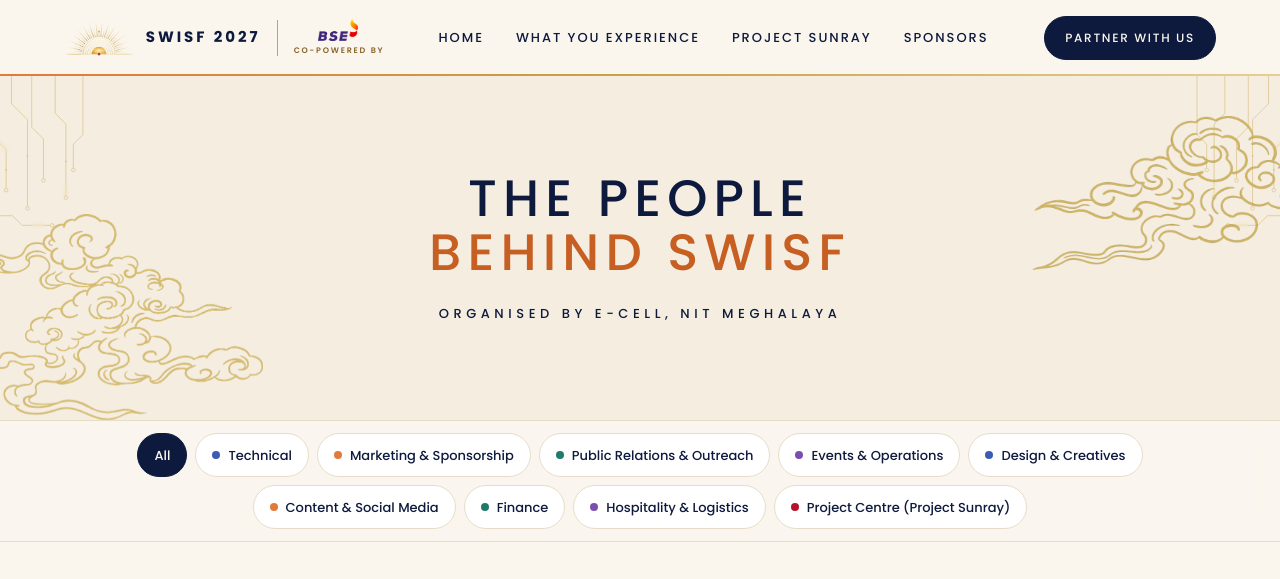
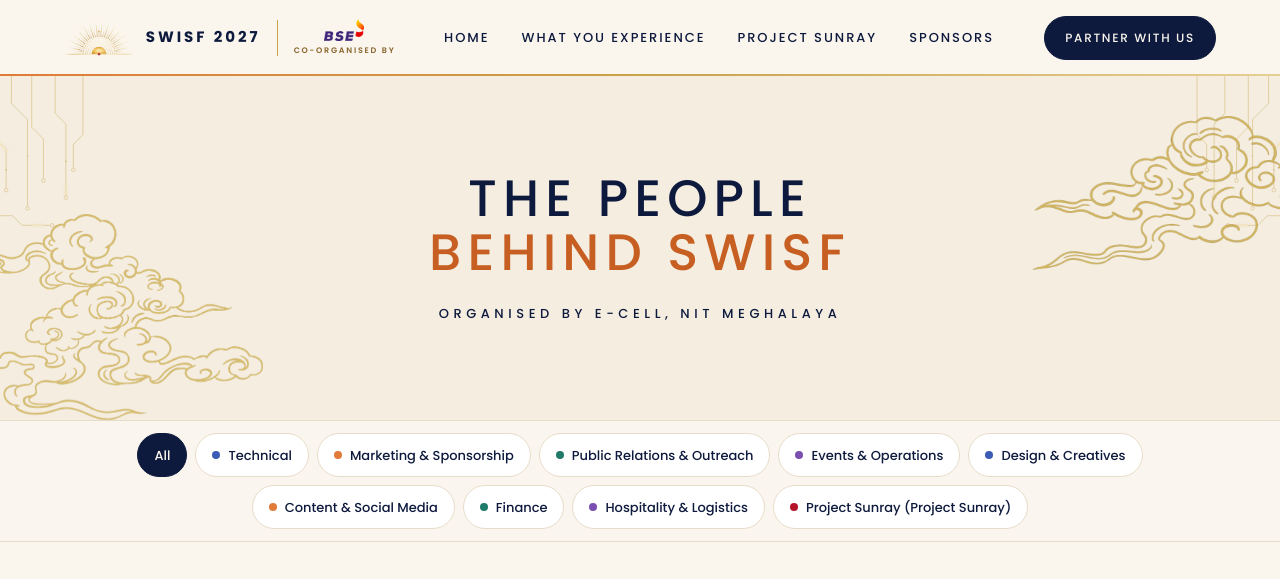
Before and after one commit to its-ruhul/swisf-2027, a React (Vite) app: page /team in a window 1280 px wide. Shown: the top 579 px of the page. Built offline with nearby package versions, Linux system fonts and the light colour scheme.

Commit message:
change co-powered to co-organised and project centre to project sunray

```diff
--- a/index.html
+++ b/index.html
@@ -6,7 +6,7 @@
     <title>SWISF 2027 | SUNRAY – World Innovation Summit &amp; Festival, Shillong</title>
     <meta
       name="description"
-      content="SUNRAY – World Innovation Summit &amp; Festival 2027 (SWISF 2027): three days of ideas, capital and celebration in Shillong, Meghalaya. Organised by E-Cell, NIT Meghalaya, co-powered by BSE."
+      content="SUNRAY – World Innovation Summit &amp; Festival 2027 (SWISF 2027): three days of ideas, capital and celebration in Shillong, Meghalaya. Organised by E-Cell, NIT Meghalaya, co-organised by BSE."
     />
     <meta name="theme-color" content="#0A1230" />
     <meta name="color-scheme" content="light" />
--- a/src/components/layout/Footer.tsx
+++ b/src/components/layout/Footer.tsx
@@ -86,7 +86,7 @@ export default function Footer() {
           </div>
         </div>
 
-        {/* Partners: organised by | co-powered by — logo left, label and name beside it */}
+        {/* Partners: organised by | co-organised by — logo left, label and name beside it */}
         <div className="mt-10 flex flex-col gap-6 border-t border-gold/25 pt-8 sm:mt-12 sm:flex-row sm:items-center sm:gap-10 sm:pt-10">
           <PartnerMark
             label="Regional Partner"
@@ -95,7 +95,7 @@ export default function Footer() {
           />
           <span aria-hidden="true" className="hidden h-14 w-px bg-gold/50 sm:block" />
           <PartnerMark
-            label="Co-powered by"
+            label="co-organised by"
             name="Bombay Stock Exchange"
             logo={
               <span className="flex h-12 w-full items-center justify-center rounded-lg bg-cream px-2">
--- a/src/components/sections/NextGeneration.tsx
+++ b/src/components/sections/NextGeneration.tsx
@@ -75,7 +75,7 @@ function SunriseCircle() {
   );
 }
 
-/** Project Sunray — The Next Generation (E-Cell's Project Centre). One screen tall on desktop. */
+/** Project Sunray — The Next Generation (E-Cell's Project Sunray). One screen tall on desktop. */
 export default function NextGeneration() {
   const { heading, lead, body, journeyLabel, quote, schools } = nextGeneration;
   return (
@@ -93,7 +93,7 @@ export default function NextGeneration() {
         <div className="grid items-center gap-12 lg:grid-cols-12 lg:gap-10">
           <div className="pl-12 sm:pl-16 lg:col-span-7 lg:pl-14">
             <Reveal>
-              <p className="eyebrow text-[11px] text-saffron-ink">Project Sunray · E-Cell Project Centre</p>
+              <p className="eyebrow text-[11px] text-saffron-ink">Project Sunray · E-Cell Project Sunray</p>
               <SectionHeading as="h1" id="sunray-heading" line1={heading.line1} line2={heading.line2} className="mt-2" />
             </Reveal>
             <Reveal delay={0.05}>
--- a/src/components/sections/Partners.tsx
+++ b/src/components/sections/Partners.tsx
@@ -14,7 +14,7 @@ import Reveal, { RevealItem } from '../ui/Reveal';
 import Seal, { MotifWatermark } from '../ui/Seal';
 import SectionHeading from '../ui/SectionHeading';
 
-/** Our Partners: co-powered by BSE, partner categories (coming soon), collaborate banner and logo wall. */
+/** Our Partners: co-organised by BSE, partner categories (coming soon), collaborate banner and logo wall. */
 export default function Partners() {
   const p = partnersPage;
   return (
@@ -33,7 +33,7 @@ export default function Partners() {
           <Seal motif="knot" meaning="Partnership" size="md" className="mb-1" />
         </Reveal>
 
-        {/* Co-powered by BSE */}
+        {/* co-organised by BSE */}
         <DividerLabel className="mt-12" as="h2">
           {p.coPoweredLabel}
         </DividerLabel>
--- a/src/components/ui/LogoLockup.tsx
+++ b/src/components/ui/LogoLockup.tsx
@@ -16,7 +16,7 @@ type LogoLockupProps = {
   className?: string;
 };
 
-/** SWISF emblem + "SWISF 2027" | gold divider | BSE logo over "Co-powered by". */
+/** SWISF emblem + "SWISF 2027" | gold divider | BSE logo over "co-organised by". */
 export default function LogoLockup({ tone = 'light', showBse = true, compactBse = false, homeLink = false, className }: LogoLockupProps) {
   const dark = tone === 'dark';
 
@@ -61,7 +61,7 @@ export default function LogoLockup({ tone = 'light', showBse = true, compactBse
                 dark ? 'text-gold-soft' : 'text-gold-ink',
               )}
             >
-              Co-powered by
+              co-organised by
             </span>
           </span>
         </span>
--- a/src/data/home.ts
+++ b/src/data/home.ts
@@ -29,7 +29,7 @@ export type IconItem = { icon: LucideIcon; accent: Accent; title: string; text:
 export const hero = {
   /** Set on four lines; the last two are drawn in the saffron-gold gradient */
   titleLines: ['World', 'Innovation', 'Summit &', 'Festival'],
-  coPowered: 'Co-powered by Bombay Stock Exchange',
+  coPowered: 'co-organised by Bombay Stock Exchange',
   /** Until registrations open, "Register" sends an email to the organisers */
   register: { label: 'Register Interest', subject: 'SWISF 2027 – Register my interest' },
   explore: { label: 'Explore SWISF', to: '/experience' },
@@ -46,7 +46,7 @@ export const hero = {
     'Investor Connect',
     'Concerts all three nights',
     'Eight states · One stage',
-    'Co-powered by BSE',
+    'co-organised by BSE',
   ],
 };
 
--- a/src/data/partners.ts
+++ b/src/data/partners.ts
@@ -16,7 +16,7 @@ import type { Accent } from '../lib/accents';
 
 export const partnersPage = {
   heading: { line1: 'Our', line2: 'Partners' },
-  coPoweredLabel: 'Co-powered by',
+  coPoweredLabel: 'co-organised by',
   coPowered: {
     name: 'BSE (Bombay Stock Exchange)',
     logo: bseLogo,
--- a/src/data/site.ts
+++ b/src/data/site.ts
@@ -90,7 +90,7 @@ export const seo = {
   home: {
     title: 'SWISF 2027 | SUNRAY – World Innovation Summit & Festival, Shillong',
     description:
-      'SUNRAY – World Innovation Summit & Festival 2027 brings founders, investors, students, policymakers and artists to Shillong, Meghalaya for three days of ideas, capital and celebration. Organised by E-Cell, NIT Meghalaya, co-powered by BSE.',
+      'SUNRAY – World Innovation Summit & Festival 2027 brings founders, investors, students, policymakers and artists to Shillong, Meghalaya for three days of ideas, capital and celebration. Organised by E-Cell, NIT Meghalaya, co-organised by BSE.',
   },
   experience: {
     title: 'What You Experience | SWISF 2027, Shillong',
@@ -100,12 +100,12 @@ export const seo = {
   sunray: {
     title: 'Project Sunray — The Next Generation | SWISF 2027',
     description:
-      'Through E-Cell’s Project Centre, SWISF 2027 reaches schools across Meghalaya and the Northeast. Students build, present and learn alongside founders and mentors.',
+      'Through E-Cell’s Project Sunray, SWISF 2027 reaches schools across Meghalaya and the Northeast. Students build, present and learn alongside founders and mentors.',
   },
   sponsors: {
-    title: 'Sponsors & Partners | SWISF 2027, co-powered by BSE',
+    title: 'Sponsors & Partners | SWISF 2027, co-organised by BSE',
     description:
-      'Co-powered by BSE. Partner with SUNRAY – World Innovation Summit & Festival 2027 as an associate, startup arena, festival, knowledge, hospitality or media partner.',
+      'co-organised by BSE. Partner with SUNRAY – World Innovation Summit & Festival 2027 as an associate, startup arena, festival, knowledge, hospitality or media partner.',
   },
   team: {
     title: 'Team | SWISF 2027 — E-Cell, NIT Meghalaya',
--- a/src/data/sunray.ts
+++ b/src/data/sunray.ts
@@ -1,12 +1,12 @@
 /**
- * Project Sunray — The Next Generation (E-Cell's Project Centre).
+ * Project Sunray — The Next Generation (E-Cell's Project Sunray).
  */
 import { BookOpen, Megaphone, Presentation, Wrench, type LucideIcon } from 'lucide-react';
 import type { Accent } from '../lib/accents';
 
 export const nextGeneration = {
   heading: { line1: 'The Next', line2: 'Generation' },
-  lead: 'Through E-Cell’s Project Centre, SWISF 2027 reaches schools across Meghalaya and the Northeast.',
+  lead: 'Through E-Cell’s Project Sunray, SWISF 2027 reaches schools across Meghalaya and the Northeast.',
   body: 'Students build, present and learn alongside founders and mentors, and their families get a front-row seat to the region’s innovation story.',
   imageAlt: 'Sunrise over the clouds seen from a hilltop in Meghalaya, with people gathered along the ridge',
   journeyLabel: 'The journey',
@@ -47,7 +47,7 @@ export const nextGeneration = {
   quote: { text: 'Bringing teachers, parents and young minds into the', highlight: 'innovation story.' },
   schools: {
     title: 'Is your school ready to take part?',
-    text: 'Write to the Project Centre team to bring your students into Project Sunray, or to mentor a school team.',
+    text: 'Write to the Project Sunray team to bring your students into Project Sunray, or to mentor a school team.',
     register: { label: 'Register Interest', subject: 'Project Sunray – School Registration' },
     mentor: { label: 'Become a Mentor', subject: 'Project Sunray – Mentor' },
   },
--- a/src/data/team.ts
+++ b/src/data/team.ts
@@ -24,7 +24,7 @@ export type Department =
   | 'Content & Social Media'
   | 'Finance'
   | 'Hospitality & Logistics'
-  | 'Project Centre (Project Sunray)';
+  | 'Project Sunray (Project Sunray)';
 
 export interface TeamMember {
   id: string;
@@ -49,7 +49,7 @@ export const departments: { name: Department; slug: string; accent: Accent }[] =
   { name: 'Content & Social Media', slug: 'content', accent: 'saffron' },
   { name: 'Finance', slug: 'finance', accent: 'teal' },
   { name: 'Hospitality & Logistics', slug: 'hospitality', accent: 'violet' },
-  { name: 'Project Centre (Project Sunray)', slug: 'project-centre', accent: 'crimson' },
+  { name: 'Project Sunray (Project Sunray)', slug: 'project-centre', accent: 'crimson' },
 ];
 
 export const teamPage = {
@@ -123,9 +123,9 @@ export const team: TeamMember[] = [
   { id: 'hospitality-member-2', name: 'Member Name', role: 'Member', department: 'Hospitality & Logistics' },
   { id: 'hospitality-member-3', name: 'Member Name', role: 'Member', department: 'Hospitality & Logistics' },
 
-  // Project Centre (Project Sunray)
-  { id: 'project-centre-head', name: 'Head Name', role: 'Head', title: 'Project Centre Head', department: 'Project Centre (Project Sunray)' },
-  { id: 'project-centre-member-1', name: 'Member Name', role: 'Member', department: 'Project Centre (Project Sunray)' },
-  { id: 'project-centre-member-2', name: 'Member Name', role: 'Member', department: 'Project Centre (Project Sunray)' },
-  { id: 'project-centre-member-3', name: 'Member Name', role: 'Member', department: 'Project Centre (Project Sunray)' },
+  // Project Sunray (Project Sunray)
+  { id: 'project-centre-head', name: 'Head Name', role: 'Head', title: 'Project Sunray Head', department: 'Project Sunray (Project Sunray)' },
+  { id: 'project-centre-member-1', name: 'Member Name', role: 'Member', department: 'Project Sunray (Project Sunray)' },
+  { id: 'project-centre-member-2', name: 'Member Name', role: 'Member', department: 'Project Sunray (Project Sunray)' },
+  { id: 'project-centre-member-3', name: 'Member Name', role: 'Member', department: 'Project Sunray (Project Sunray)' },
 ];
--- a/src/routes/ProjectSunray.tsx
+++ b/src/routes/ProjectSunray.tsx
@@ -2,7 +2,7 @@ import PageShell from '../components/layout/PageShell';
 import NextGeneration from '../components/sections/NextGeneration';
 import { seo } from '../data/site';
 
-/** /project-sunray — The Next Generation (E-Cell's Project Centre). */
+/** /project-sunray — The Next Generation (E-Cell's Project Sunray). */
 export default function ProjectSunray() {
   return (
     <PageShell title={seo.sunray.title} description={seo.sunray.description}>
--- a/src/routes/Sponsors.tsx
+++ b/src/routes/Sponsors.tsx
@@ -2,7 +2,7 @@ import PageShell from '../components/layout/PageShell';
 import Partners from '../components/sections/Partners';
 import { seo } from '../data/site';
 
-/** /sponsors — co-powered by BSE, partnership tiers and the partner logo wall. */
+/** /sponsors — co-organised by BSE, partnership tiers and the partner logo wall. */
 export default function Sponsors() {
   return (
     <PageShell title={seo.sponsors.title} description={seo.sponsors.description}>
```
Also changed, not shown: 1 other file (tests, documents, lock files or other folders).
